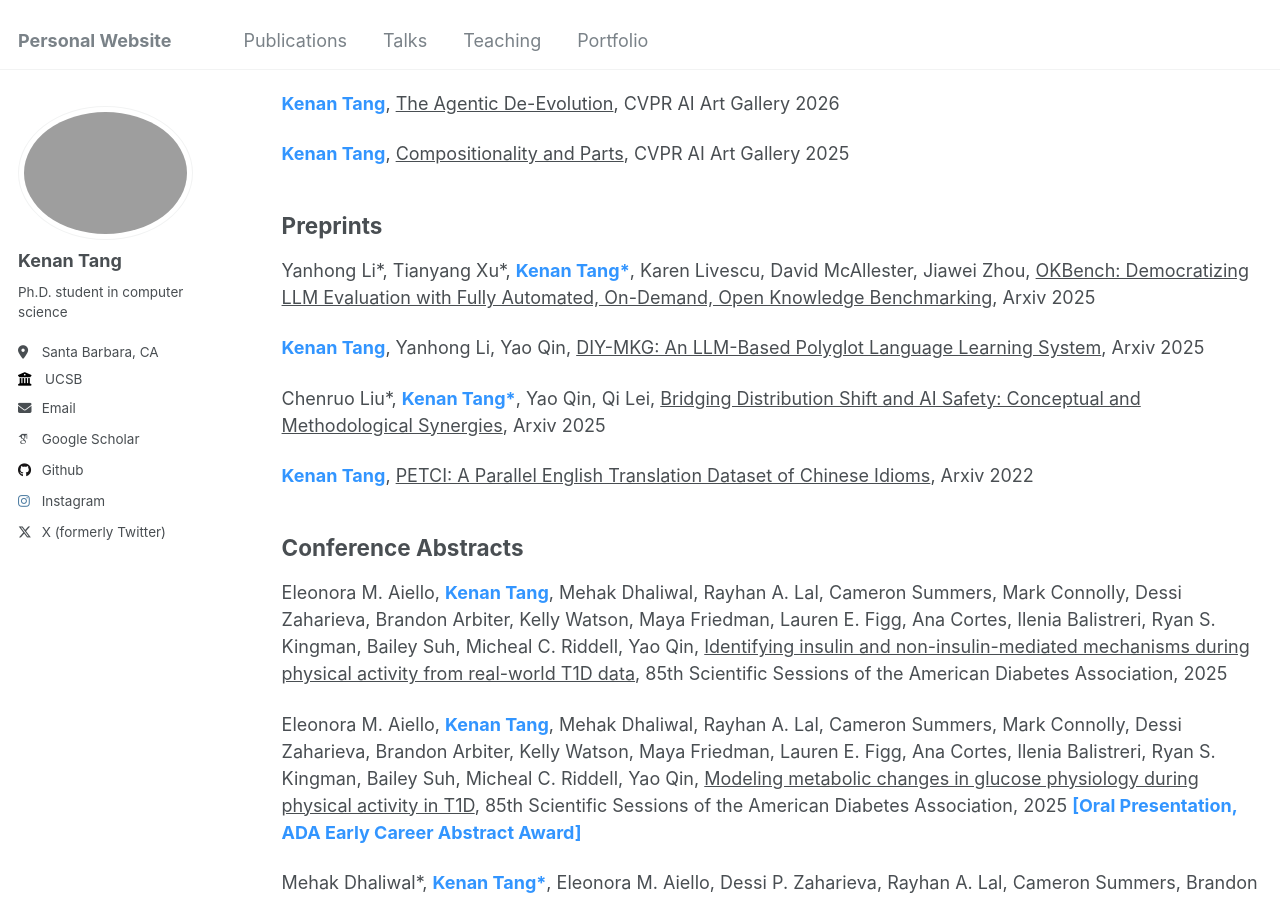
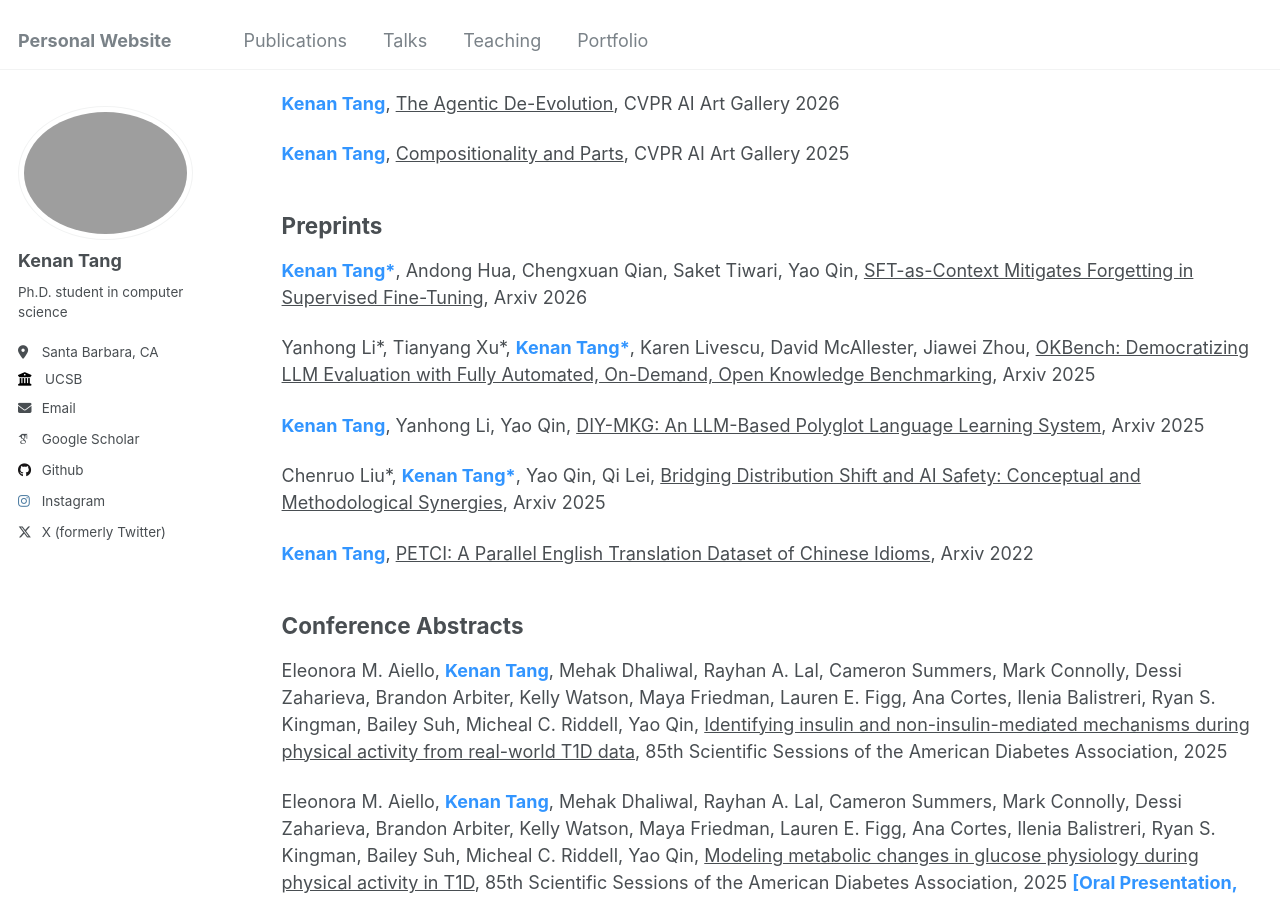
Before and after one commit to kenantang/kenantang.github.io, a Jekyll site: the page built from _pages/publications.html, in a window 1280 px wide and 900 px high, scrolled down 975 px. Built offline with Jekyll 4.4.1, drawn with Linux system fonts in a browser that asks for light colours; some web fonts are replaced.

Commit message:
add sft-as-context preprint

```diff
--- a/_pages/publications.html
+++ b/_pages/publications.html
@@ -20,6 +20,7 @@ author_profile: true
 <p><b>Kenan Tang</b>, <a href="https://thecvf-art.com/project.php?year=2026&artist=compositionality-and-parts&id=973">The Agentic De-Evolution</a>, CVPR AI Art Gallery 2026</p>
 <p><b>Kenan Tang</b>, <a href="https://thecvf-art.com/project.php?year=2025&artist=compositionality-and-parts&id=881">Compositionality and Parts</a>, CVPR AI Art Gallery 2025</p>
 <h2 class="wordwrap">Preprints</h2>
+<p><b>Kenan Tang*</b>, Andong Hua, Chengxuan Qian, Saket Tiwari, Yao Qin, <a href="https://arxiv.org/abs/2610.11132">SFT-as-Context Mitigates Forgetting in Supervised Fine-Tuning</a>, Arxiv 2026</p>
 <p>Yanhong Li*, Tianyang Xu*, <b>Kenan Tang*</b>, Karen Livescu, David McAllester, Jiawei Zhou, <a href="https://arxiv.org/abs/2511.08598">OKBench: Democratizing LLM Evaluation with Fully Automated, On-Demand, Open Knowledge Benchmarking</a>, Arxiv 2025</p>
 <p><b>Kenan Tang</b>, Yanhong Li, Yao Qin, <a href="https://arxiv.org/abs/2507.01872">DIY-MKG: An LLM-Based Polyglot Language Learning System</a>, Arxiv 2025</p>
 <p>Chenruo Liu*, <b>Kenan Tang*</b>, Yao Qin, Qi Lei, <a href="https://arxiv.org/abs/2505.22829">Bridging Distribution Shift and AI Safety: Conceptual and Methodological Synergies</a>, Arxiv 2025</p>
```
